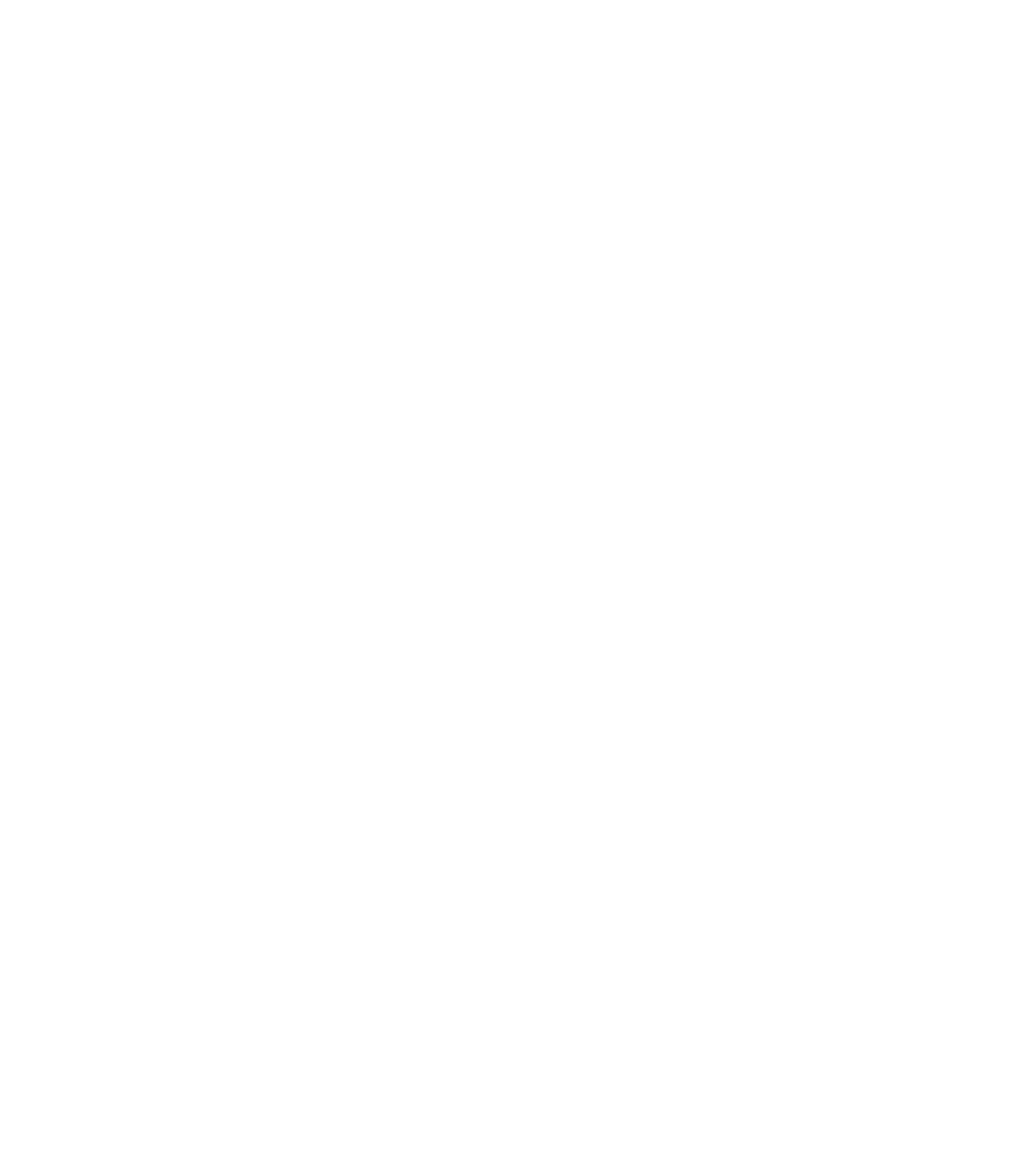
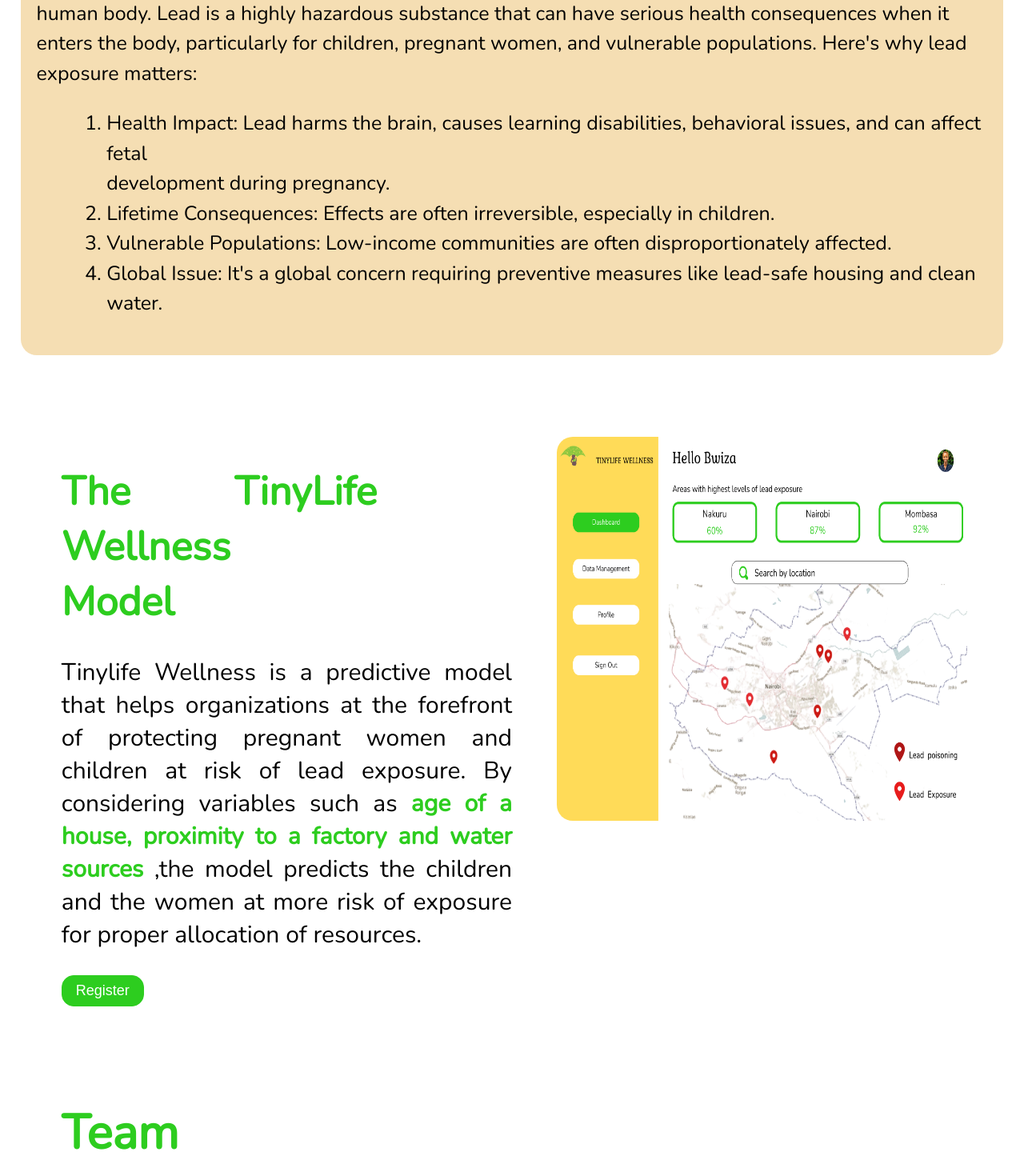
Before and after one commit to akirachix/Neza-Informational, a React (Create React App) app in the folder neza-informationa-lwebsite/: page / in a window 1280 px wide. Shown: the part 1080-2550 px from the top of the page at 80% size. Before the commit the page ends 800 px from the top, so only its background shows below. Built offline with nearby package versions, Linux system fonts and the light colour scheme; a web font is replaced by a local one.

Commit message:
made changes to the media queries

```diff
--- a/neza-informationa-lwebsite/src/components/footer/style.css
+++ b/neza-informationa-lwebsite/src/components/Footer/style.css
@@ -13,7 +13,7 @@
       font-weight: 900;
       font-family: 'Nunito';
       bottom: 0;
-      position: fixed;
+
 
       left: 0;
       width: 100%;
--- a/neza-informationa-lwebsite/src/components/Navigation/index.js
+++ b/neza-informationa-lwebsite/src/components/Navigation/index.js
@@ -1,4 +1,8 @@
+import Home from "../home";
+import TheTeam from "../team";
+import Product from "../Product";
 import React, { useState } from "react";
+
 import "./style.css";
 const Navbar = () => {
   const [isOpen, setIsOpen] = useState(false);
@@ -8,9 +12,9 @@
       <img src="/images/LOGO.png" alt="NEZA LOGO" />
       </span>
       <div className={`nav-items ${isOpen && "open"}`}>
-        <a href="/home">Home</a>
-        <a href="/about">About</a>
-        <a href="/team"> Team</a>
+        <a href="../home">Home</a>
+        <a href="../Product">About</a>
+        <a href="../team"> Team</a>
         <a href="/contact">Contact</a>
         <button className="button">Register</button>
       </div>
--- a/neza-informationa-lwebsite/src/components/layout/index.js
+++ b/neza-informationa-lwebsite/src/components/layout/index.js
@@ -1,5 +1,8 @@
 import Navbar from "../Navigation";
-import Footer from "../footer";
+import Footer from "../Footer";
+import Home from "../home";
+import Product from "../Product";
+import TheTeam from "../team";
 import React from "react";
 
 
@@ -9,8 +12,11 @@
       <div>
         <Navbar/>
         <main>
+          <Home/>
+          <Product/>
+          <TheTeam/>
 
-            {children}
+
         </main>
         <Footer/>
       </div>
```
Also changed, not shown: neza-informationa-lwebsite/src/components/Footer/index.js (line endings or trailing spaces), 1 other file (tests, documents, lock files or other folders).
